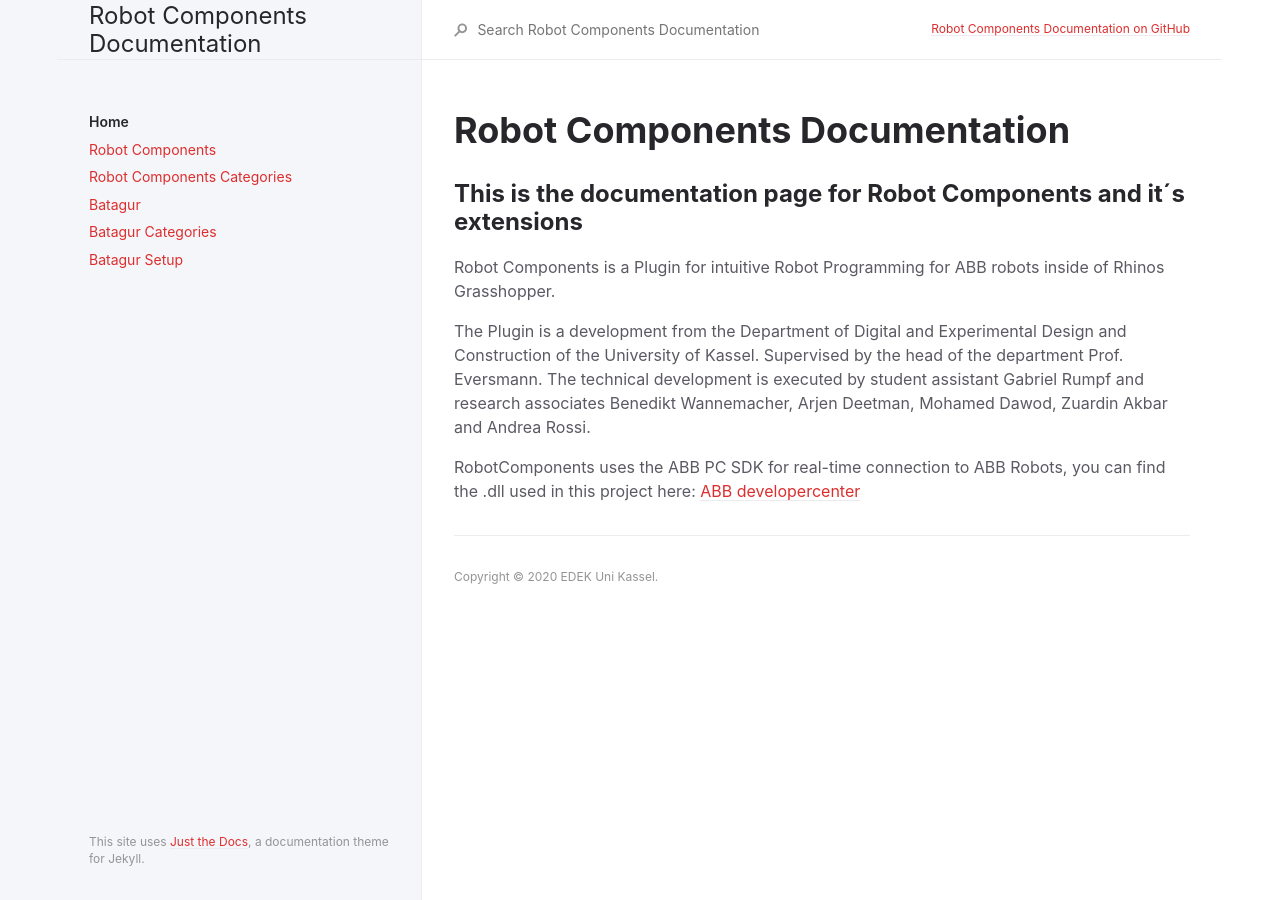
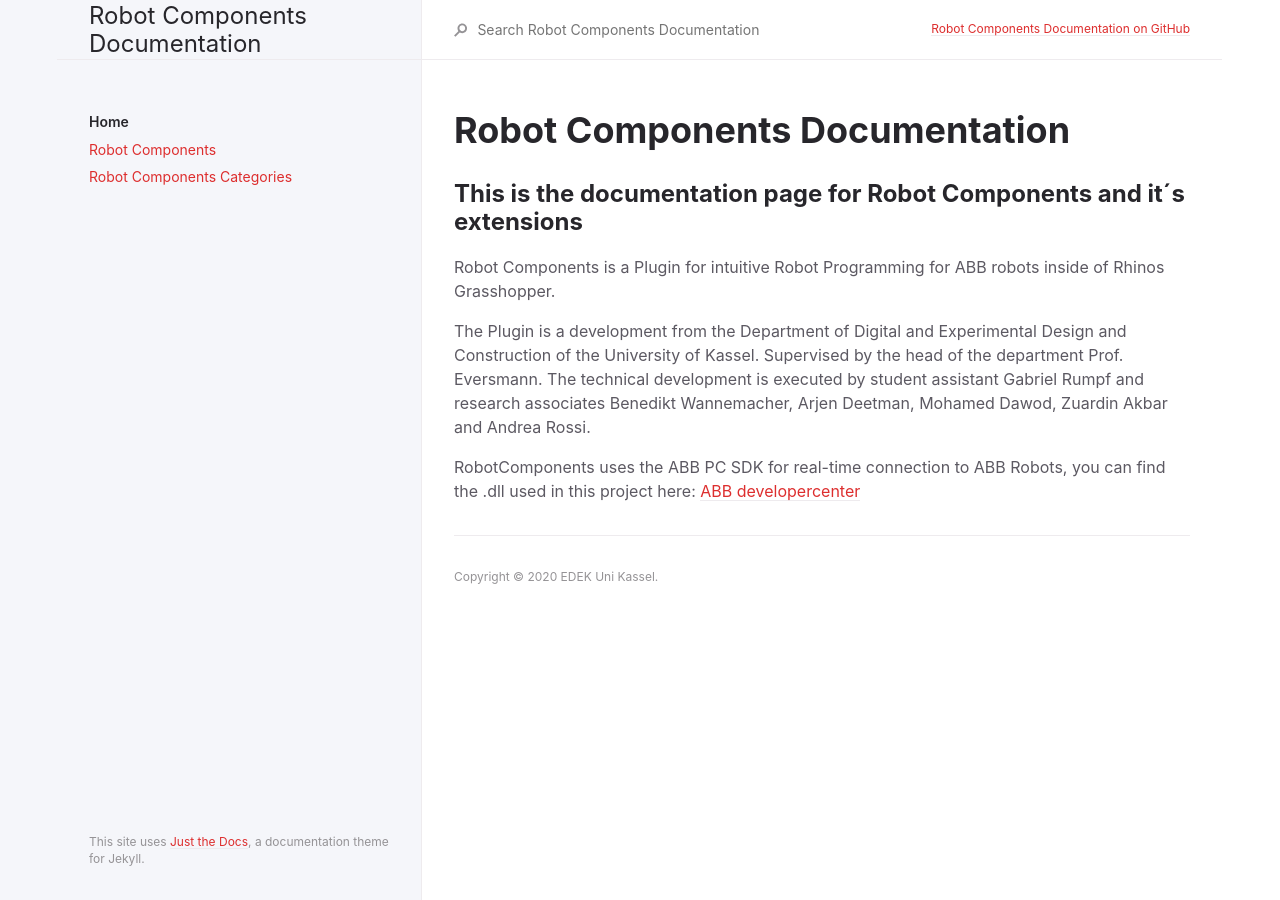
Before and after one commit to RobotComponents/RobotComponents-Documentation, a Jekyll site: the page built from index.md, in a window 1280 px wide. Built offline with Jekyll 4.4.1, drawn with Linux system fonts in a browser that asks for light colours; part of the change alters nothing that is shown.

Commit message:
Hide Batagur pages or now (not released yet)

```diff
--- a/_config.yml
+++ b/_config.yml
@@ -19,7 +19,21 @@ baseurl: "/RobotComponents-Documentation" # the subpath of your site, e.g. /blog
 url: "https://edek-unikassel.github.io" # the base hostname & protocol for your site, e.g. http://example.com
 
 permalink: pretty
-exclude: ["node_modules/", "*.gemspec", "*.gem", "Gemfile", "Gemfile.lock", "package.json", "package-lock.json",  "script/", "LICENSE.txt", "AUTHORS.md", "lib/", "bin/", "README.md", "Rakefile"]
+exclude: ["node_modules/",
+    "*.gemspec",
+    "*.gem",
+    "Gemfile",
+    "Gemfile.lock",
+    "package.json",
+    "package-lock.json",
+    "script/",
+    "LICENSE.txt",
+    "AUTHORS.md",
+    "lib/",
+    "bin/",
+    "README.md",
+    "Rakefile",
+    "docs/Batagur/"]
 
 # Set a path/url to a logo that will be displayed instead of the title
 #logo: "/assets/images/just-the-docs.png"
```
